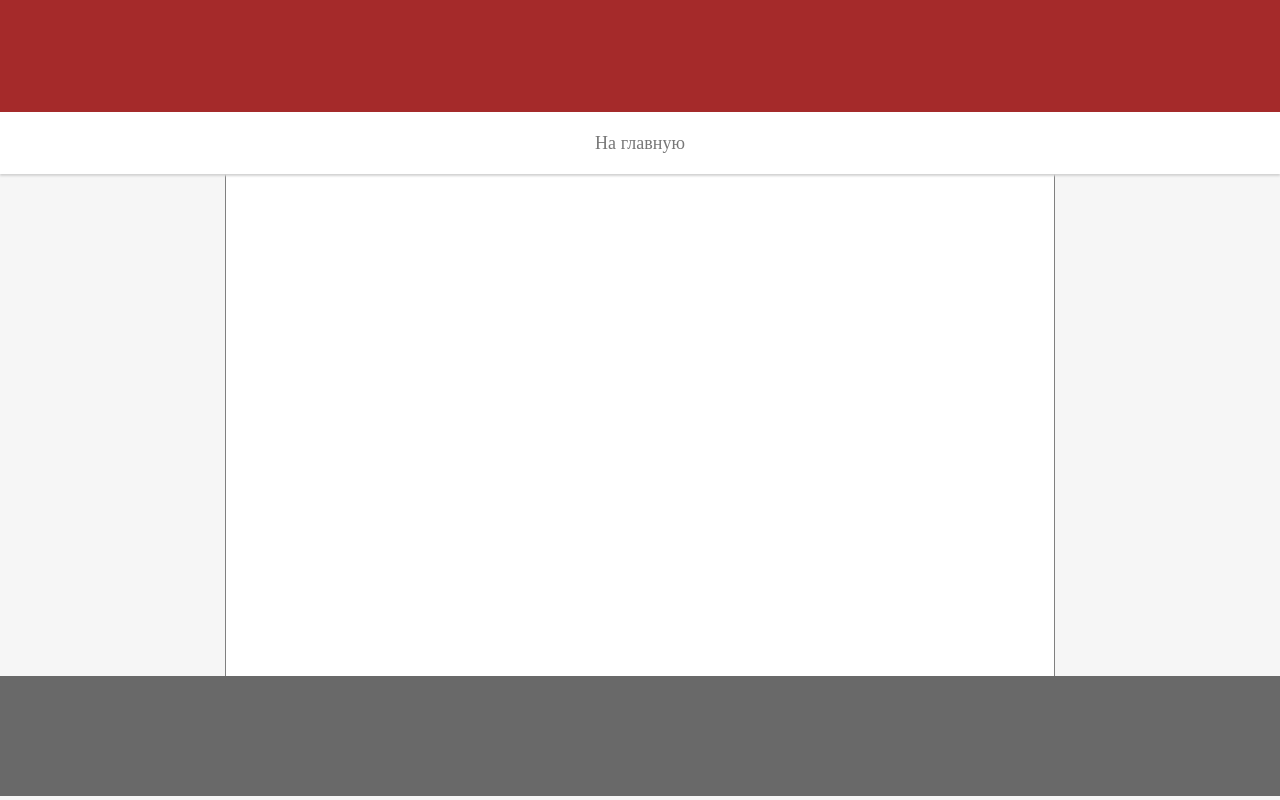
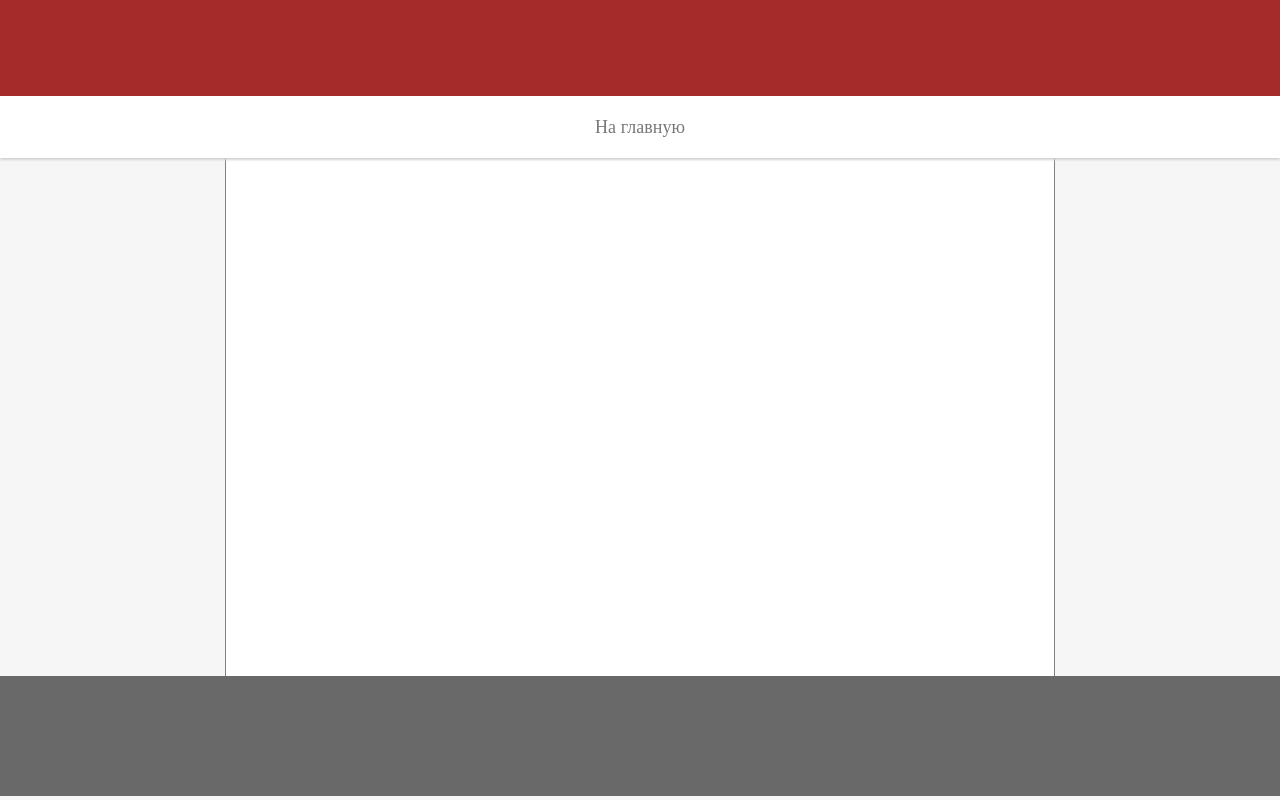
Before and after one commit to THE-LEON/wik_site, a plain HTML site: page sub_pages/wiki.html in a window 1280 px wide. Drawn offline with nearby package versions, Linux system fonts and the light colour scheme.

Commit message:
Update wiki.html

```diff
--- a/sub_pages/wiki.html
+++ b/sub_pages/wiki.html
@@ -13,7 +13,7 @@
     </head>
     <body style="background-color: #f6f6f6;">
         <header style="position: fixed;"></header>
-        <a href="../mn.html" class="nav" style="position: fixed;top: 14vh;height:3vh;width: 100%;display:block;margin-top: 0;max-width: 100%;border-radius: 0px;text-align: center;border: 0;padding: 1.5vw 0 1.5vw 0;margin: 0;">На главную</a>
+        <a href="../mn.html" class="nav" style="position: fixed;top: 12vh;height:3vh;width: 100%;display:block;margin-top: 0;max-width: 100%;border-radius: 0px;text-align: center;border: 0;padding: 1.5vw 0 1.5vw 0;margin: 0;">На главную</a>
         <div class="cont">
             <h1 id="page-h1"></h1>
             <p id="page-p"></p>
```
